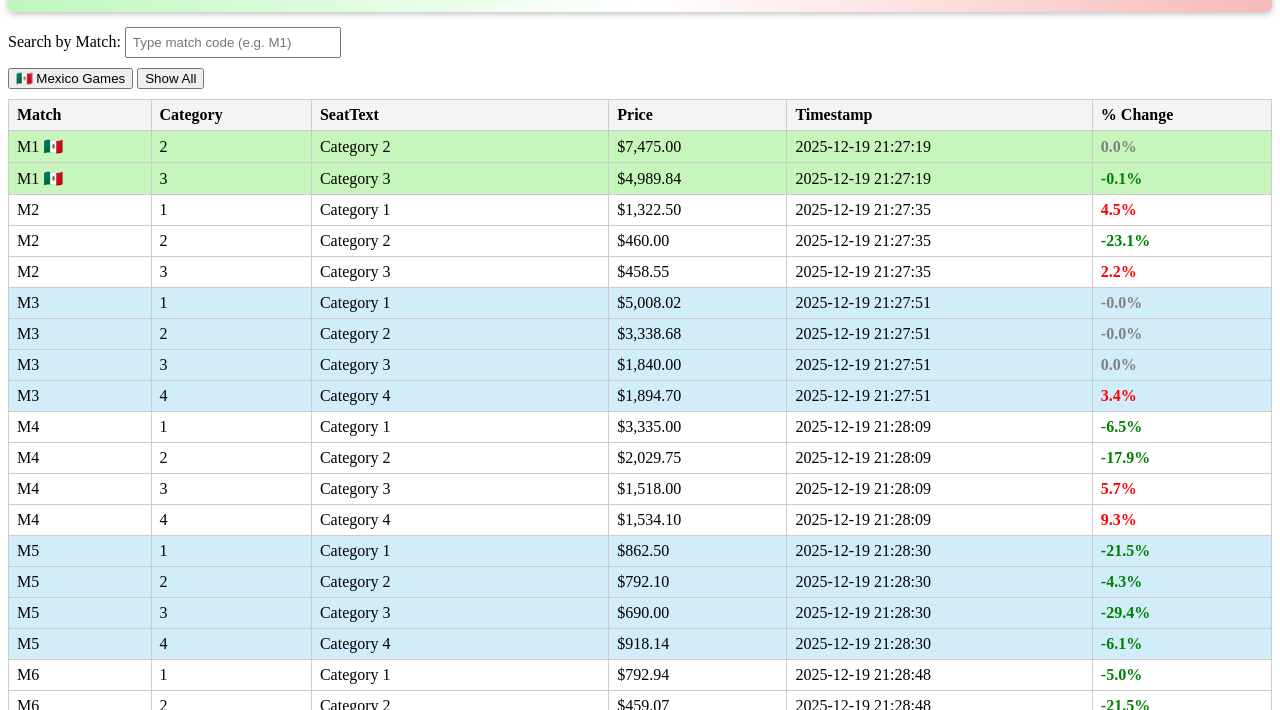
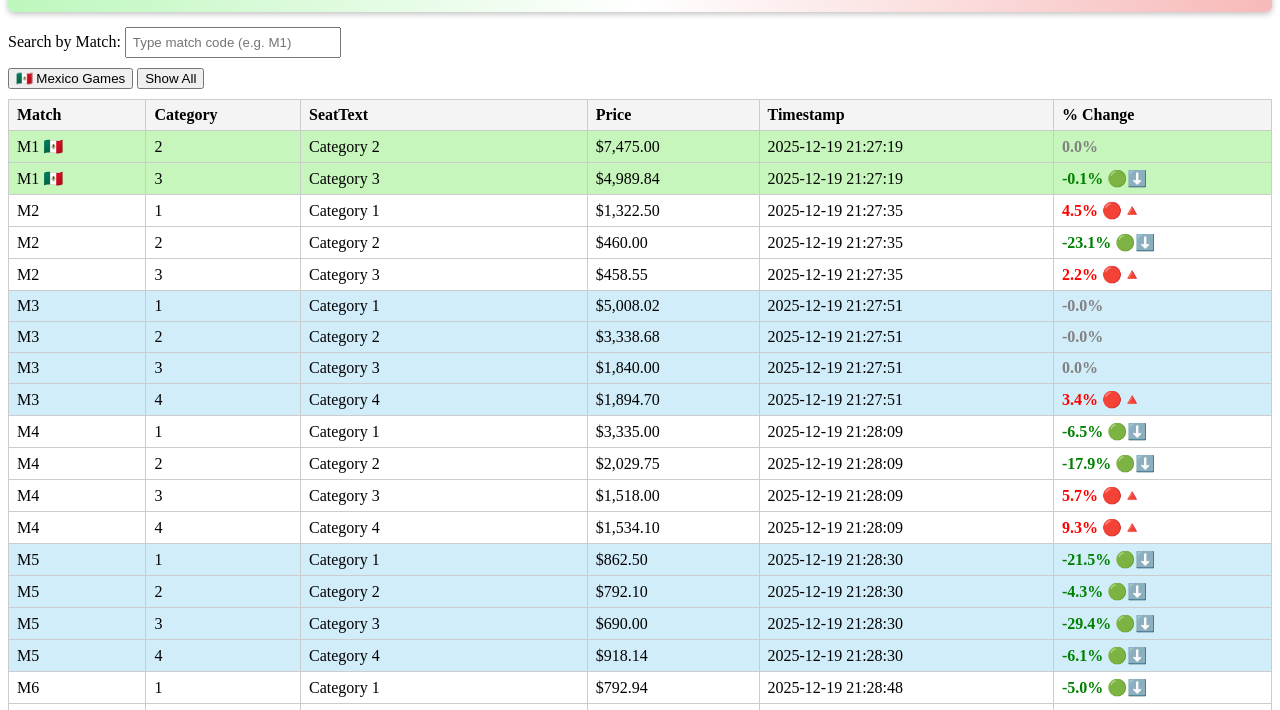
Before and after one commit to GalavizAlbert/FIFA-RESALE-PRICE, a plain HTML site: page index.html in a window 1280 px wide. Shown: the part 90-800 px from the top of the page. Drawn offline with nearby package versions, Linux system fonts and the light colour scheme.

```diff
--- a/index.html
+++ b/index.html
@@ -222,11 +222,21 @@
 
     // Add % Change column
     const tdChange = document.createElement("td");
-      tdChange.textContent = pctChange + "%";
-      tdChange.style.fontWeight = "bold";
 
     // Normalize to a number so 0, 0.0, "0", "0.0", "0.00" all match
     const numericChange = parseFloat(pctChange);
+
+    // Build emoji sets
+    let emoji = "";
+    if (numericChange > 0) {
+      emoji = " 🔴🔺";     // red circle + red up
+    } else if (numericChange < 0) {
+      emoji = " 🟢⬇️";     // green circle + down
+    }
+
+    // % first, emoji on the right
+    tdChange.textContent = pctChange + "%" + emoji;
+    tdChange.style.fontWeight = "bold";
 
     // Color logic
     if (numericChange === 0) {
```
Lines whose indentation alone changed are shown as unchanged.
